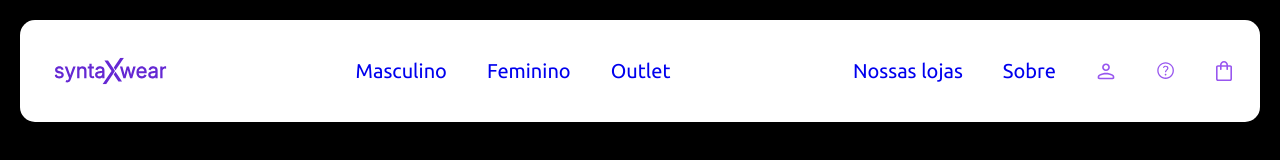
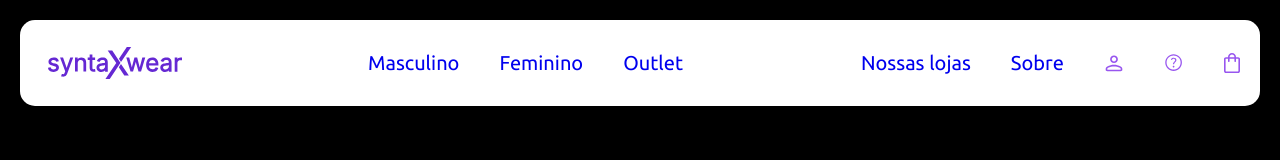
Before and after one commit to brunofs-dev/ecommerce-syntaxwear, a plain HTML site: page index.html in a window 1280 px wide. Drawn offline with Linux system fonts and the light colour scheme.

Commit message:
fix: alterado padding e tamanho do logo do menu.

```diff
--- a/css/components/header.css
+++ b/css/components/header.css
@@ -10,11 +10,11 @@
     display: flex;
     justify-content: space-between;
     align-items: center;
-    padding: 20px 28px;;
+    padding: 12px 20px;
 }
 
 .logo img {
-    height: 40px;
+    height: 48px;
 }
 
 .nav-center ul {
```
